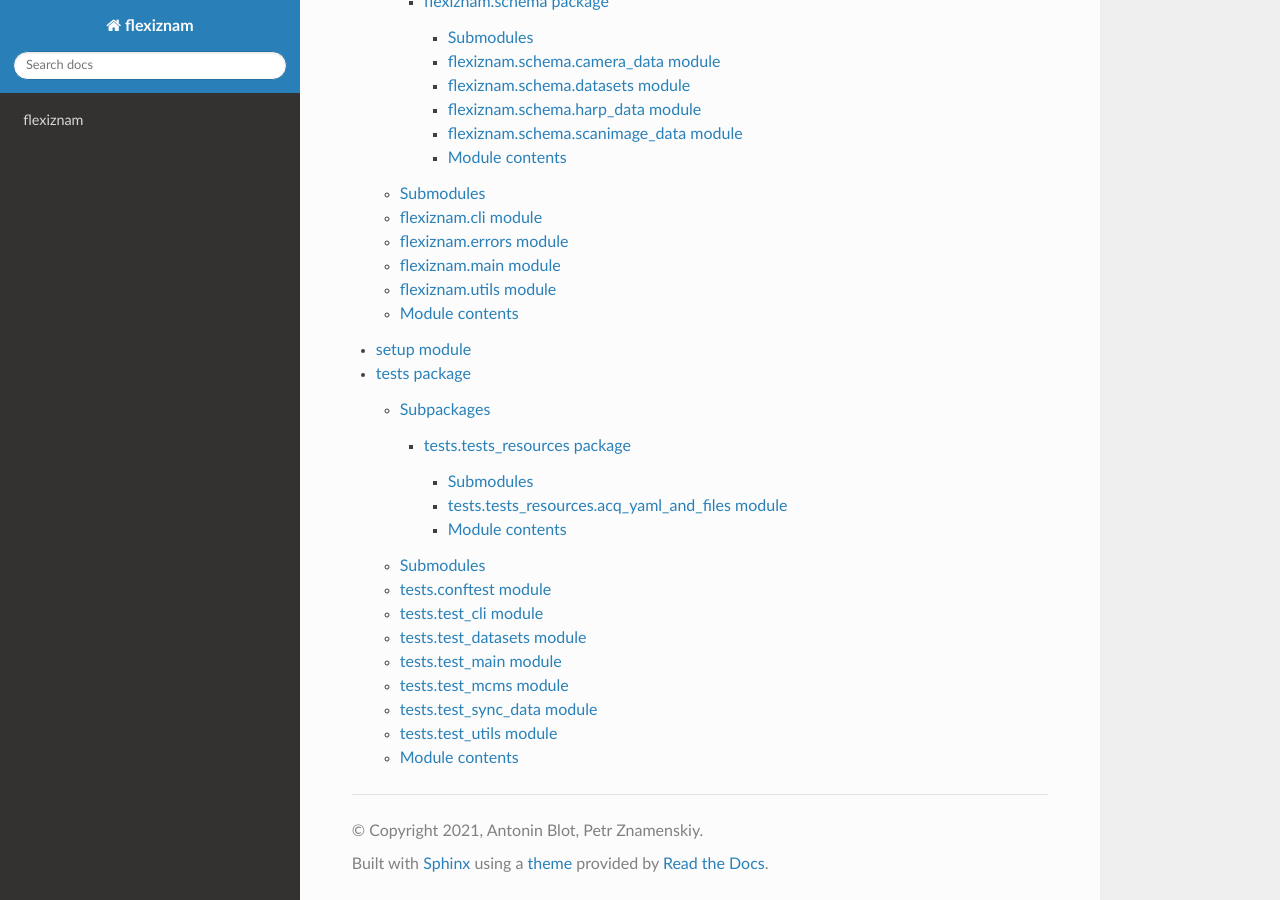
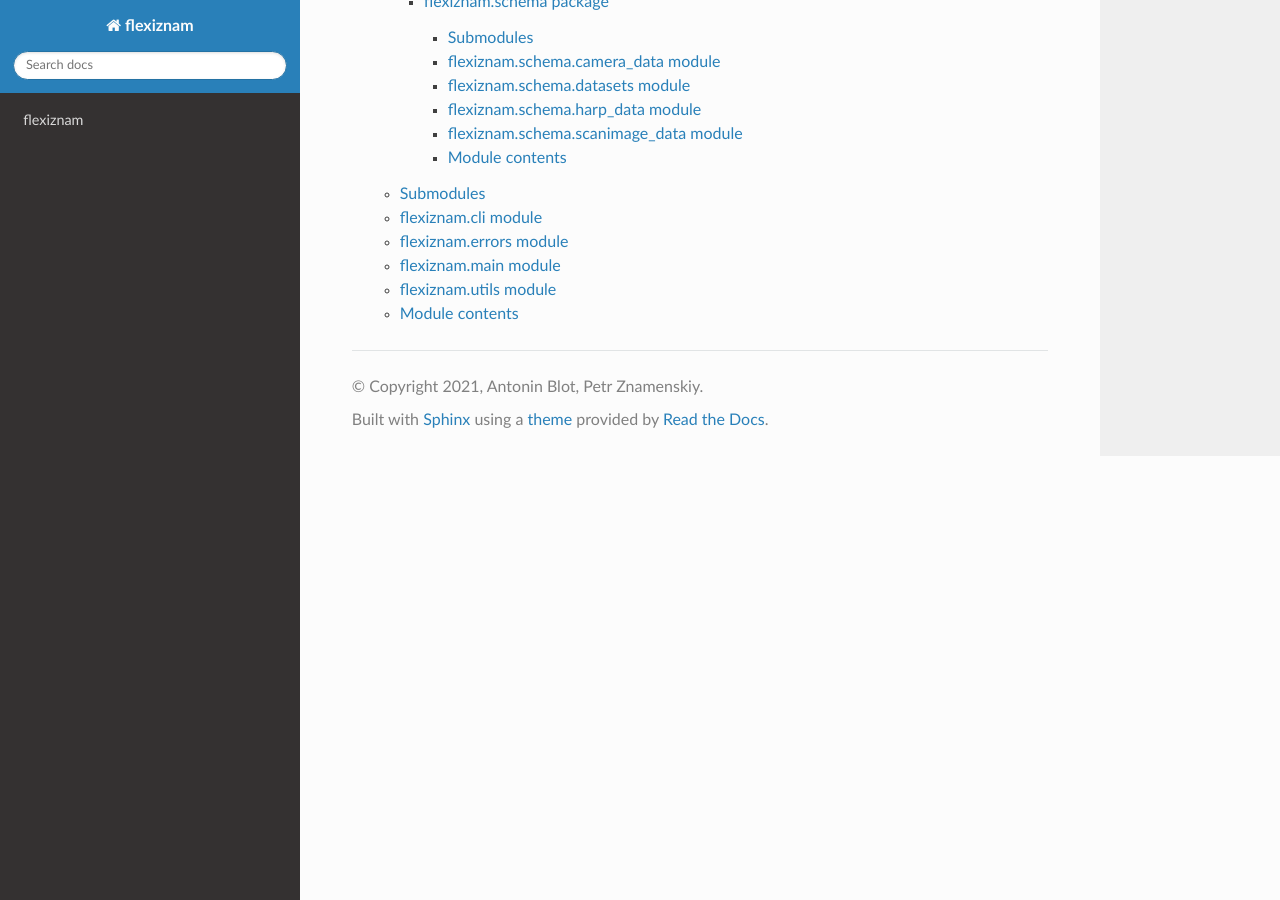
Before and after one commit to znamlab/flexiznam, a Sphinx documentation site: the page built from docs/source/modules.rst, in a window 1280 px wide and 900 px high, scrolled down 626 px. Built offline with Sphinx 7.4.7 and the Read the Docs theme 2.0.0, drawn with Linux system fonts in a browser that asks for light colours.

```diff
--- a/docs/source/modules.rst
+++ b/docs/source/modules.rst
@@ -5,5 +5,3 @@
    :maxdepth: 4
 
    flexiznam
-   setup
-   tests
--- a/docs/source/tests.rst
+++ /dev/null
@@ -1,77 +0,0 @@
-tests package
-=============
-
-Subpackages
------------
-
-.. toctree::
-   :maxdepth: 4
-
-   tests.tests_resources
-
-Submodules
-----------
-
-tests.conftest module
----------------------
-
-.. automodule:: tests.conftest
-   :members:
-   :undoc-members:
-   :show-inheritance:
-
-tests.test\_cli module
-----------------------
-
-.. automodule:: tests.test_cli
-   :members:
-   :undoc-members:
-   :show-inheritance:
-
-tests.test\_datasets module
----------------------------
-
-.. automodule:: tests.test_datasets
-   :members:
-   :undoc-members:
-   :show-inheritance:
-
-tests.test\_main module
------------------------
-
-.. automodule:: tests.test_main
-   :members:
-   :undoc-members:
-   :show-inheritance:
-
-tests.test\_mcms module
------------------------
-
-.. automodule:: tests.test_mcms
-   :members:
-   :undoc-members:
-   :show-inheritance:
-
-tests.test\_sync\_data module
------------------------------
-
-.. automodule:: tests.test_sync_data
-   :members:
-   :undoc-members:
-   :show-inheritance:
-
-tests.test\_utils module
-------------------------
-
-.. automodule:: tests.test_utils
-   :members:
-   :undoc-members:
-   :show-inheritance:
-
-Module contents
----------------
-
-.. automodule:: tests
-   :members:
-   :undoc-members:
-   :show-inheritance:
--- a/docs/source/tests.tests_resources.rst
+++ /dev/null
@@ -1,21 +0,0 @@
-tests.tests\_resources package
-==============================
-
-Submodules
-----------
-
-tests.tests\_resources.acq\_yaml\_and\_files module
----------------------------------------------------
-
-.. automodule:: tests.tests_resources.acq_yaml_and_files
-   :members:
-   :undoc-members:
-   :show-inheritance:
-
-Module contents
----------------
-
-.. automodule:: tests.tests_resources
-   :members:
-   :undoc-members:
-   :show-inheritance:
```
Also changed, not shown: docs/source/setup.rst (deleted, +0 -7 lines), 4 other files.
